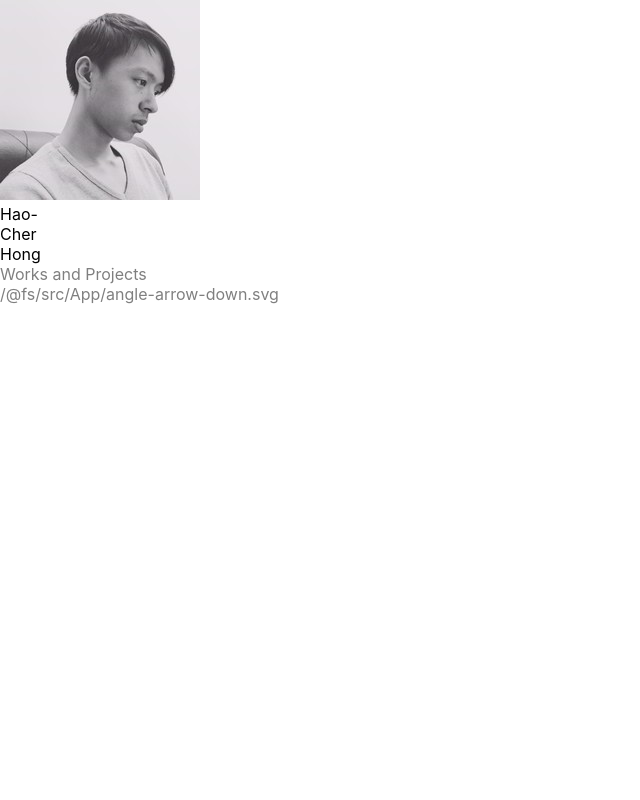
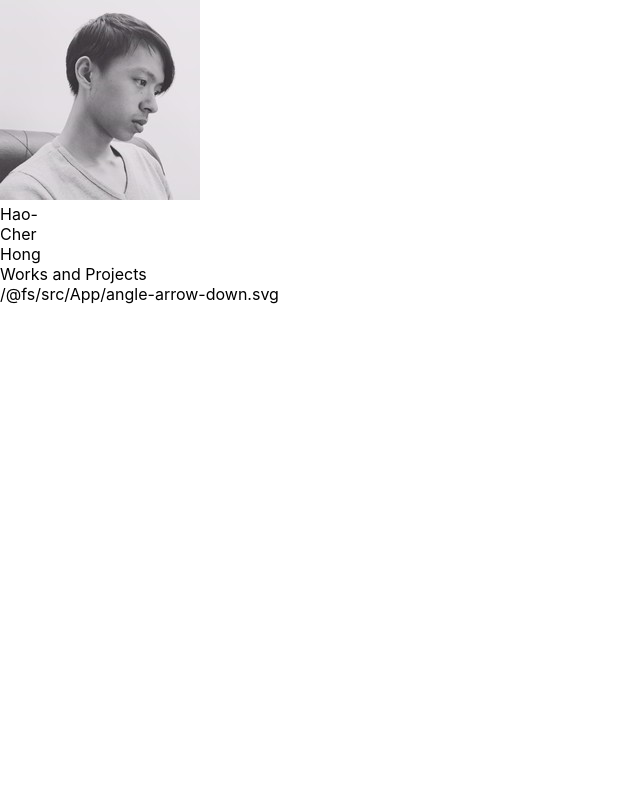
Before and after one commit to HaoCherHong/portfolio.lucher.club, a React app: page / in a window 1280 px wide. Shown: the top 800 px of the page, without its empty margins (0-640 px from the left). Built offline with nearby package versions, Linux system fonts and the light colour scheme; the HTML template or start-up script is replaced by a standard one.

Commit message:
removoe breath animation

```diff
--- a/src/App/Home.jsx
+++ b/src/App/Home.jsx
@@ -12,7 +12,6 @@ import {
   landingBlockRectRight,
   landingBlockRectBottom,
   downArrow,
-  breath
 } from './App.css';
 
 const moveToMenu = () => {
@@ -35,9 +34,7 @@ export default props => (
             <div>Hao-<br/>Cher<br/>Hong</div>
           </div>
         </div>
-        <div
-          className={landingBlockRectBottom}
-          style={{animation: `2s infinite ease-in-out ${breath}`}}>
+        <div className={landingBlockRectBottom}>
           Works and Projects<br/>
           <span
             className={downArrow}
```
